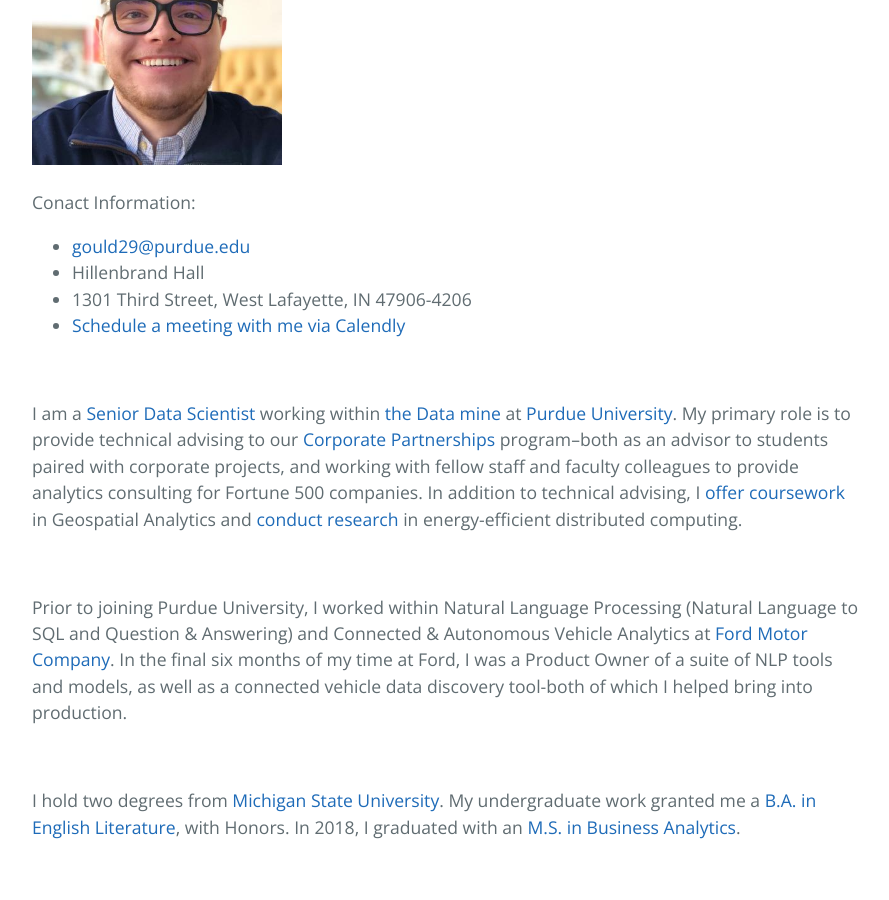
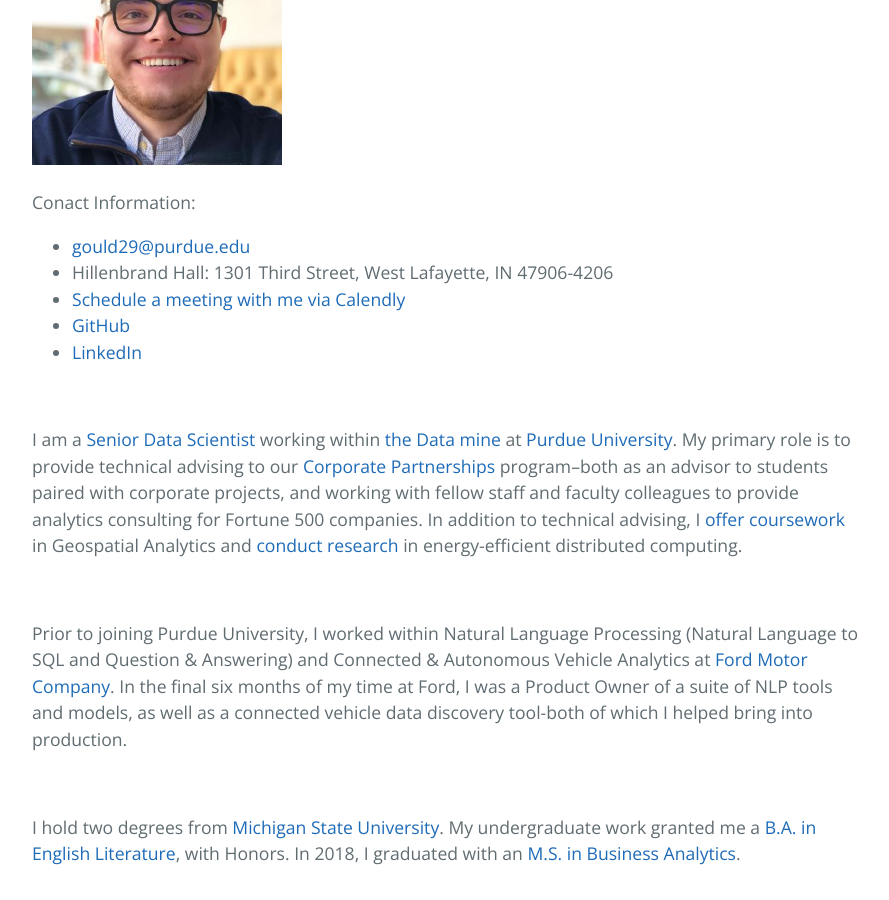
Before and after one commit to gouldju1/gouldju1, a Jekyll site: the page built from index.md, in a window 1280 px wide and 900 px high, scrolled down 614 px. Shown: the whole window, without its empty margins (192-1081 px from the left). Built offline with Jekyll 4.4.1, drawn with Linux system fonts in a browser that asks for light colours.

Commit message:
Update index.md

```diff
--- a/index.md
+++ b/index.md
@@ -11,9 +11,10 @@
 
 Conact Information:
  - <a target="_blank" rel="noopener noreferrer"  href="mailto:gould29@purdue.edu">gould29@purdue.edu</a>
- - Hillenbrand Hall
- - 1301 Third Street, West Lafayette, IN 47906-4206
+ - Hillenbrand Hall: 1301 Third Street, West Lafayette, IN 47906-4206
  - <a target="_blank" rel="noopener noreferrer"  href="https://calendly.com/gould29">Schedule a meeting with me via Calendly</a>
+ - <a target="_blank" rel="noopener noreferrer"  href="https://github.com/gouldju1">GitHub</a>
+ - <a target="_blank" rel="noopener noreferrer"  href="https://www.linkedin.com/in/gouldju1/">LinkedIn</a>
 
 <br>
 
@@ -21,7 +22,7 @@
 
 <br>
 
-Prior to joining Purdue University, I worked within Natural Language Processing (Natural Language to SQL and Question & Answering) and Connected & Autonomous Vehicle Analytics at <a target="_blank" rel="noopener noreferrer"  href="https://www.ford.com/">Ford Motor Company</a>. In the final six months of my time at Ford, I was a Product Owner of a suite of NLP tools and models, as well as a connected vehicle data discovery tool-both of which I helped bring into production.
+Prior to joining Purdue University, I worked within Natural Language Processing (Natural Language to SQL and Question & Answering) and Connected & Autonomous Vehicle Analytics at <a target="_blank" rel="noopener noreferrer"  href="https://corporate.ford.com/home.html?gnav=footer-aboutford">Ford Motor Company</a>. In the final six months of my time at Ford, I was a Product Owner of a suite of NLP tools and models, as well as a connected vehicle data discovery tool-both of which I helped bring into production.
 
 <br>
 
```
